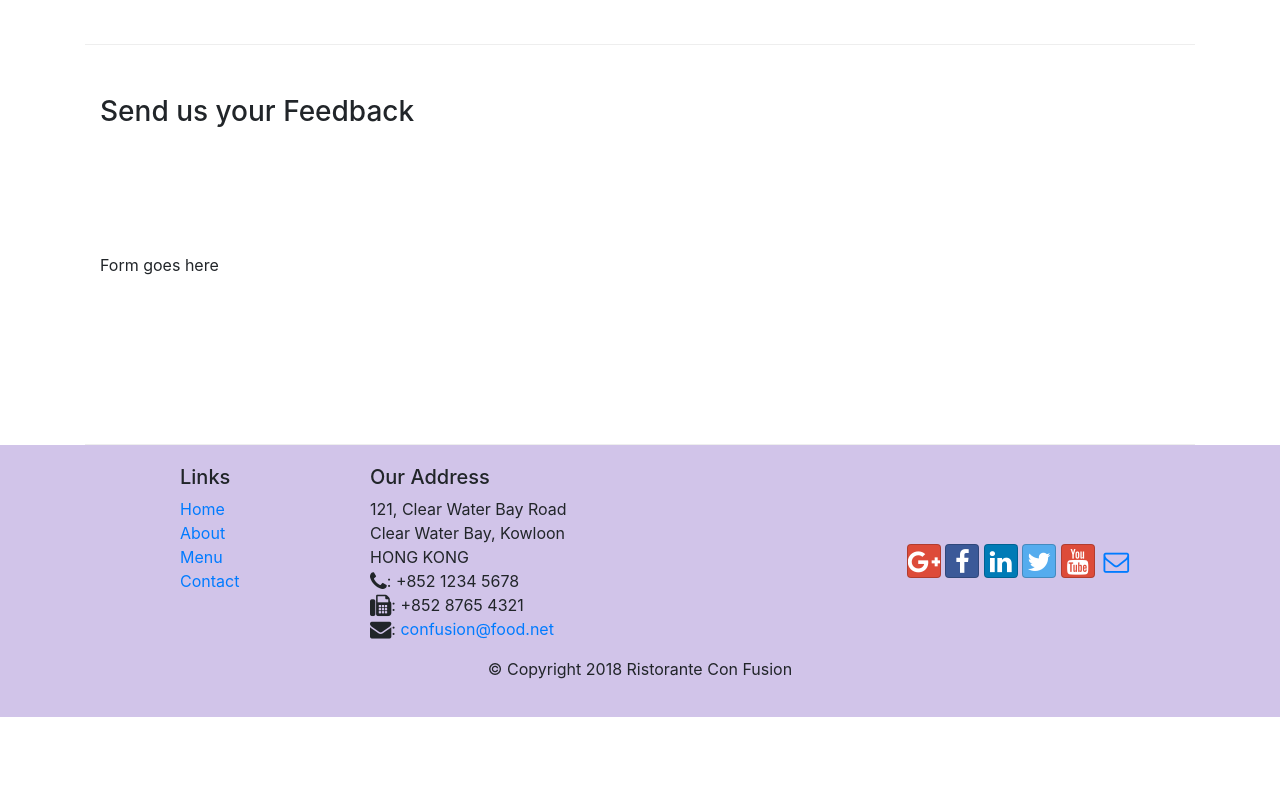
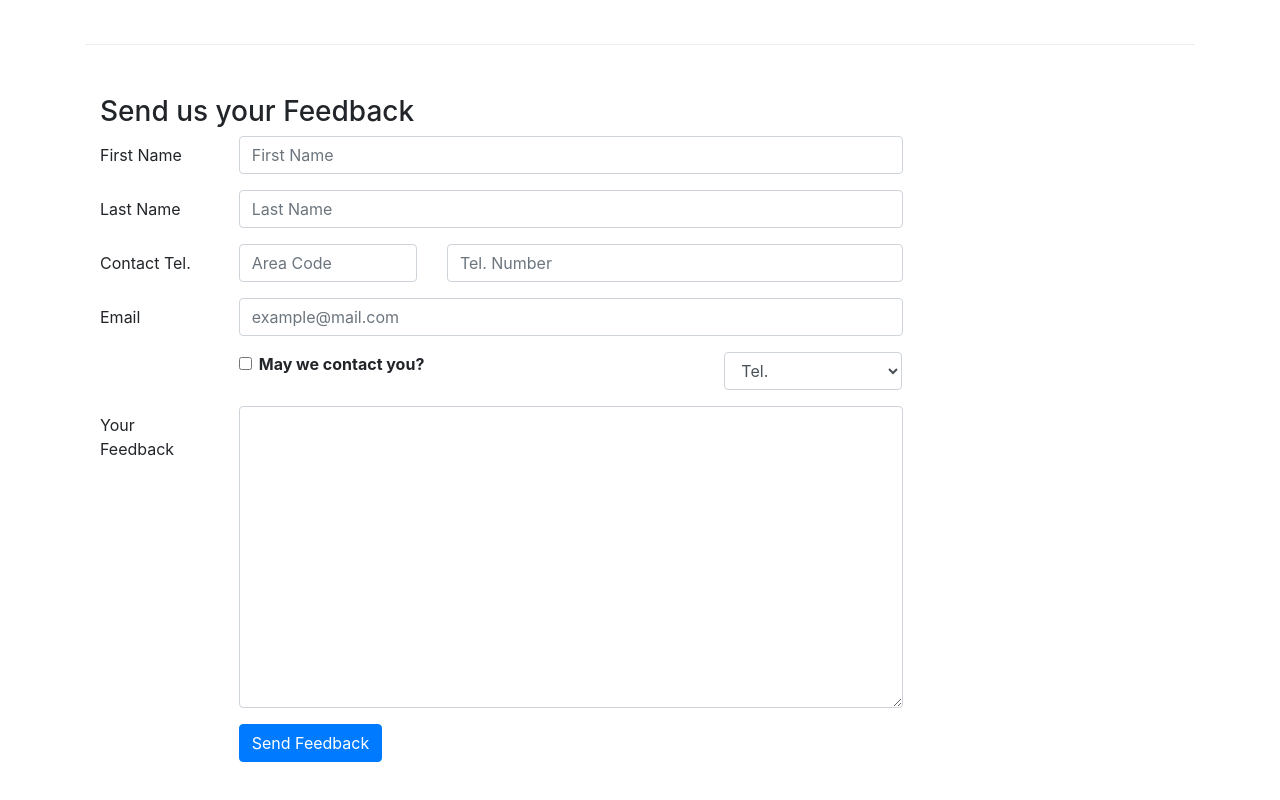
Before and after one commit to shahrilahmed/revisingBootstrap4, a website: page contactus.html in a window 1280 px wide. Shown: the part 820-1620 px from the top of the page. Before the commit the page ends 1537 px from the top, so only its background shows below. Drawn offline with nearby package versions, Linux system fonts and the light colour scheme.

Commit message:
form added

```diff
--- a/contactus.html
+++ b/contactus.html
@@ -92,7 +92,60 @@
               <h3>Send us your Feedback</h3>
            </div>
             <div class="col-12 col-md-9">
-                Form goes here
+                <form action="">
+                    <div class="form-group row">
+                        <label for="firstname" class="col-md-2 col-form-label">First Name</label>
+                        <div class="col-md-10">
+                            <input type="text" class="form-control" id="firstname" name="firstname" placeholder="First Name">
+                        </div>
+                    </div>
+                    <div class="form-group row">
+                        <label for="lastname" class="col-md-2 col-form-label">Last Name</label>
+                        <div class="col-md-10">
+                            <input type="text" class="form-control" id="lasttname" name="lastname" placeholder="Last Name">
+                        </div>
+                    </div>
+                    <div class="form-group row">
+                            <label for="telnum" class="col-12 col-md-2 col-form-label">Contact Tel.</label>
+                            <div class="col-5 col-md-3">
+                                <input type="tel" class="form-control" id="areacode" name="areacode" placeholder="Area Code">
+                            </div>
+                            <div class="col-7 col-md-7">
+                                <input type="tel" class="form-control" id="telnum" name="telnum" placeholder="Tel. Number">
+                            </div>
+                    </div>
+                    <div class="form-group row">
+                        <label for="emailid" class="col-md-2 col-form-label">Email</label>
+                        <div class="col-md-10">
+                            <input type="email" class="form-control" id="emailid" name="emailid" placeholder="example@mail.com">
+                        </div>
+                    </div>
+                    <div class="form-group row">
+                        <div class="col-md-6 offset-md-2">
+                            <div class="form-check">
+                                <input type="checkbox" class="form-check-input" name="approve" id="approve" value="">
+                                <label for="approve" class="form-check-label"><strong>May we contact you?</strong></label>
+                            </div>
+                        </div>
+                        <div class="col-md-3 offset-md-1">
+                            <select class="form-control" name="" id="">
+                                <option value="">Tel.</option>
+                                <option value="">Email</option>
+                            </select>
+                        </div>
+                    </div>
+                    <div class="form-group row">
+                        <label for="Feedback" class="col-md-2 col-form-label">Your Feedback</label>
+                        <div class="col-md-10">
+                            <textarea class="form-control" id="feedback" name="feedback" rows="12"></textarea>
+                        </div>
+                    </div>
+                    <div class="form-group row">
+                        <div class="offset-md-2 col-md-10">
+                            <button type="submit" class="btn btn-primary">Send Feedback</button>
+                        </div>
+                    </div>
+                </form>
             </div>
              <div class="col-12 col-md">
             </div>
```
